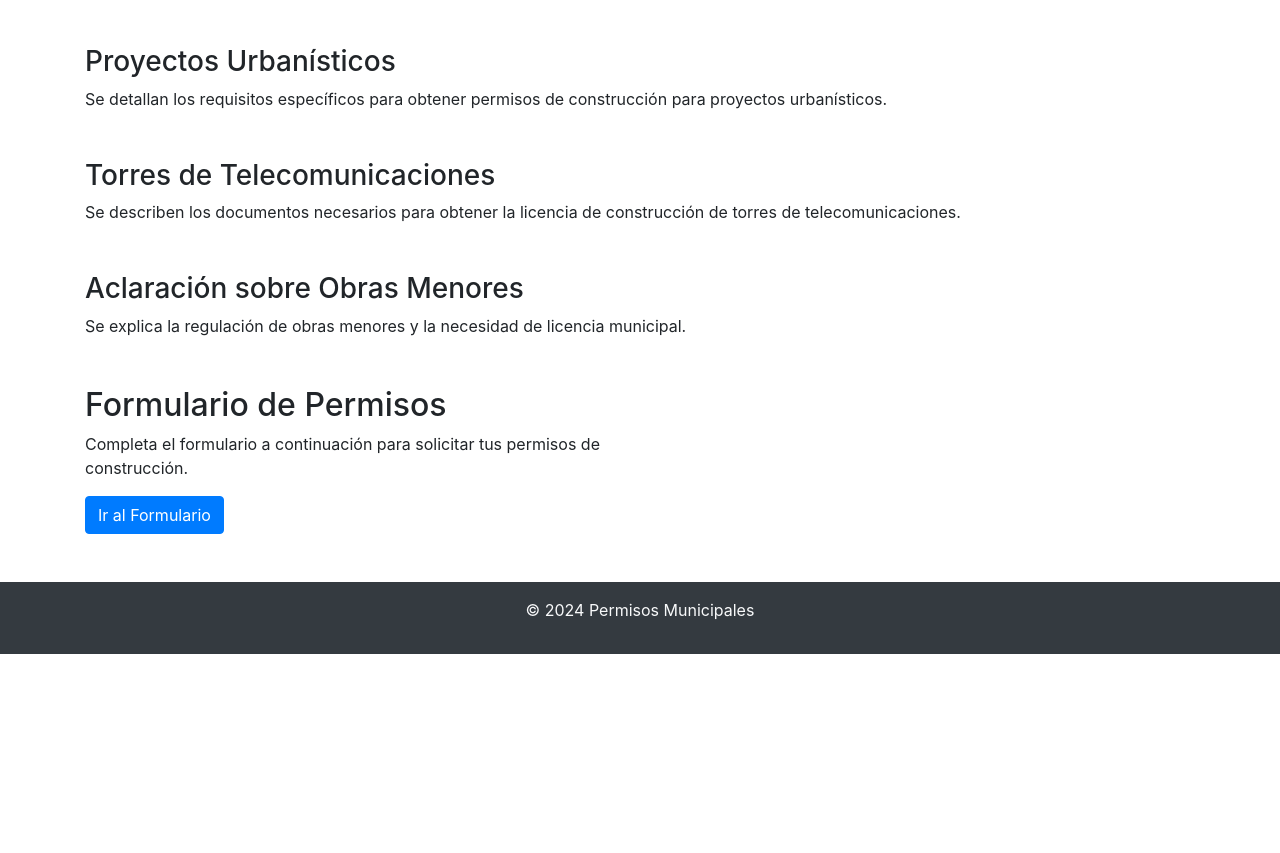
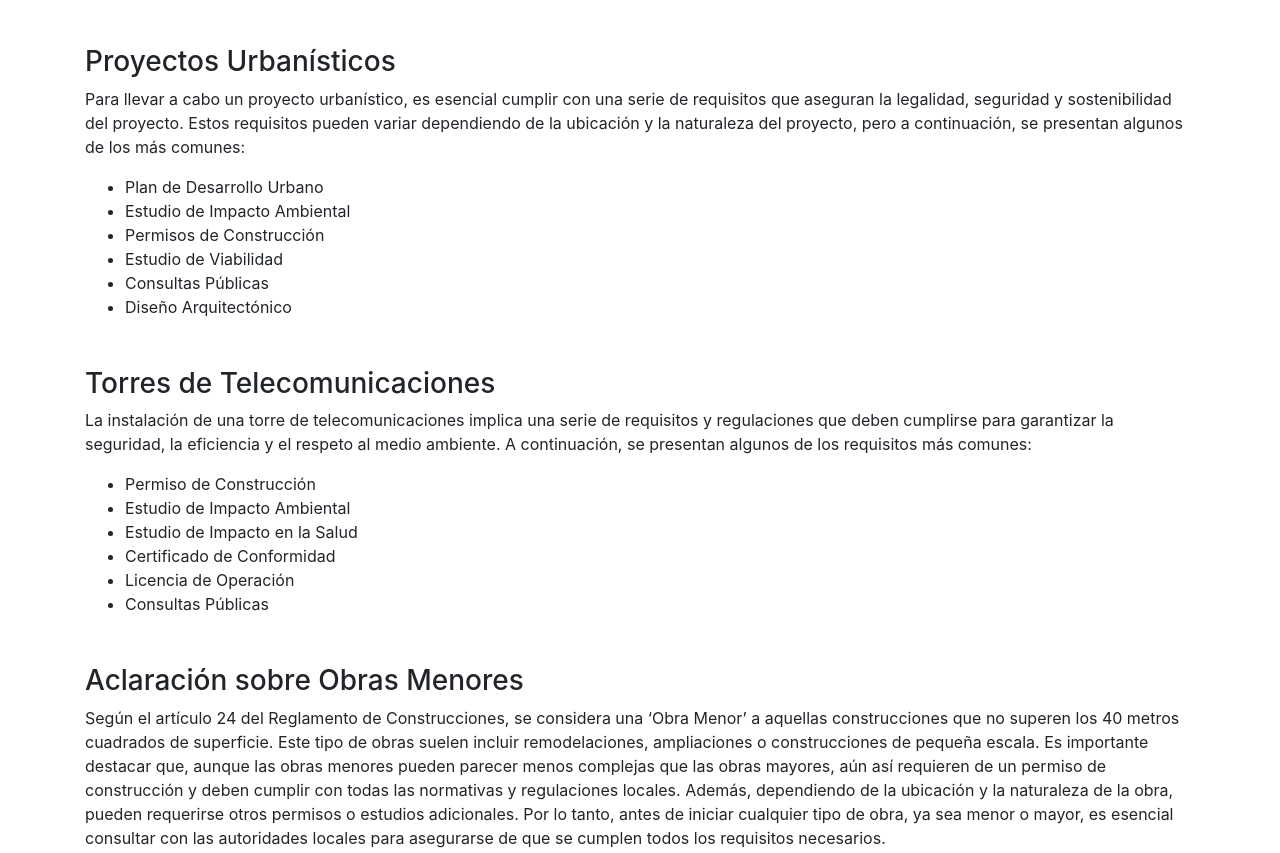
Before and after one commit to Caro20/Quiz1, a website: page explicacion.html in a window 1280 px wide. Shown: the part 1155-2008 px from the top of the page. Before the commit the page ends 1809 px from the top, so only its background shows below. Drawn offline with nearby package versions, Linux system fonts and the light colour scheme.

Commit message:
Actualización de la página de explicación
Se agrega contenido nuevo (vídeos y textos de relleno) a la página de explicación para enriquecer el contenido.

```diff
--- a/explicacion.html
+++ b/explicacion.html
@@ -105,19 +105,45 @@
       <!-- Sección de Proyectos Urbanísticos -->
       <section id="proyectos-urbanisticos" class="container mt-5">
         <h3>Proyectos Urbanísticos</h3>
-        <p>Se detallan los requisitos específicos para obtener permisos de construcción para proyectos urbanísticos.</p>
+        <p>Para llevar a cabo un proyecto urbanístico, es esencial cumplir con una serie de requisitos que aseguran la legalidad, seguridad y sostenibilidad del proyecto. Estos requisitos pueden variar dependiendo de la ubicación y la naturaleza del proyecto, pero a continuación, se presentan algunos de los más comunes:</p>
+        <ul>
+            <li>Plan de Desarrollo Urbano</li>
+            <li>Estudio de Impacto Ambiental</li>
+            <li>Permisos de Construcción</li>
+            <li>Estudio de Viabilidad</li>
+            <li>Consultas Públicas</li>
+            <li>Diseño Arquitectónico</li>
+        </ul>
       </section>
 
       <!-- Sección de Torres de Telecomunicaciones -->
       <section id="torres-telecomunicaciones" class="container mt-5">
         <h3>Torres de Telecomunicaciones</h3>
-        <p>Se describen los documentos necesarios para obtener la licencia de construcción de torres de telecomunicaciones.</p>
+        <p>La instalación de una torre de telecomunicaciones implica una serie de requisitos y regulaciones que deben cumplirse para garantizar la seguridad, la eficiencia y el respeto al medio ambiente. A continuación, se presentan algunos de los requisitos más comunes:</p>
+        <ul>
+            <li>Permiso de Construcción</li>
+            <li>Estudio de Impacto Ambiental</li>
+            <li>Estudio de Impacto en la Salud</li>
+            <li>Certificado de Conformidad</li>
+            <li>Licencia de Operación</li>
+            <li>Consultas Públicas</li>
+        </ul>
       </section>
 
       <!-- Sección de Aclaración sobre Obras Menores -->
       <section id="aclaracion-obras-menores" class="container mt-5">
         <h3>Aclaración sobre Obras Menores</h3>
-        <p>Se explica la regulación de obras menores y la necesidad de licencia municipal.</p>
+        <p>Según el artículo 24 del Reglamento de Construcciones, se considera una ‘Obra Menor’ a aquellas construcciones que no superen los 40 metros cuadrados de superficie. Este tipo de obras suelen incluir remodelaciones, ampliaciones o construcciones de pequeña escala.
+
+            Es importante destacar que, aunque las obras menores pueden parecer menos complejas que las obras mayores, aún así requieren de un permiso de construcción y deben cumplir con todas las normativas y regulaciones locales. Además, dependiendo de la ubicación y la naturaleza de la obra, pueden requerirse otros permisos o estudios adicionales.
+
+            Por lo tanto, antes de iniciar cualquier tipo de obra, ya sea menor o mayor, es esencial consultar con las autoridades locales para asegurarse de que se cumplen todos los requisitos necesarios.</p>
+      </section>
+      <!--Sección de videos alusivos al tema-->
+      <section id="contenido-visual-permisos-construccion" class="container mt-5">
+        <h3>Vídeos alusivos al tema que le podrían ayudar en su trámite</h3>
+        <iframe width="560" height="315" src="https://www.youtube.com/embed/Ho0UZZ4Mf58?si=aF0oKJ776-hVuUGe" title="YouTube video player" frameborder="0" allow="accelerometer; autoplay; clipboard-write; encrypted-media; gyroscope; picture-in-picture; web-share" allowfullscreen></iframe>
+        <iframe width="560" height="315" src="https://www.youtube.com/embed/h27AD82zUKo?si=6CTmnb401EbhAe3D" title="YouTube video player" frameborder="0" allow="accelerometer; autoplay; clipboard-write; encrypted-media; gyroscope; picture-in-picture; web-share" allowfullscreen></iframe>
       </section>
       <!-- Sección de Formulario -->
     <section id="formulario" class="container mt-5">
```
